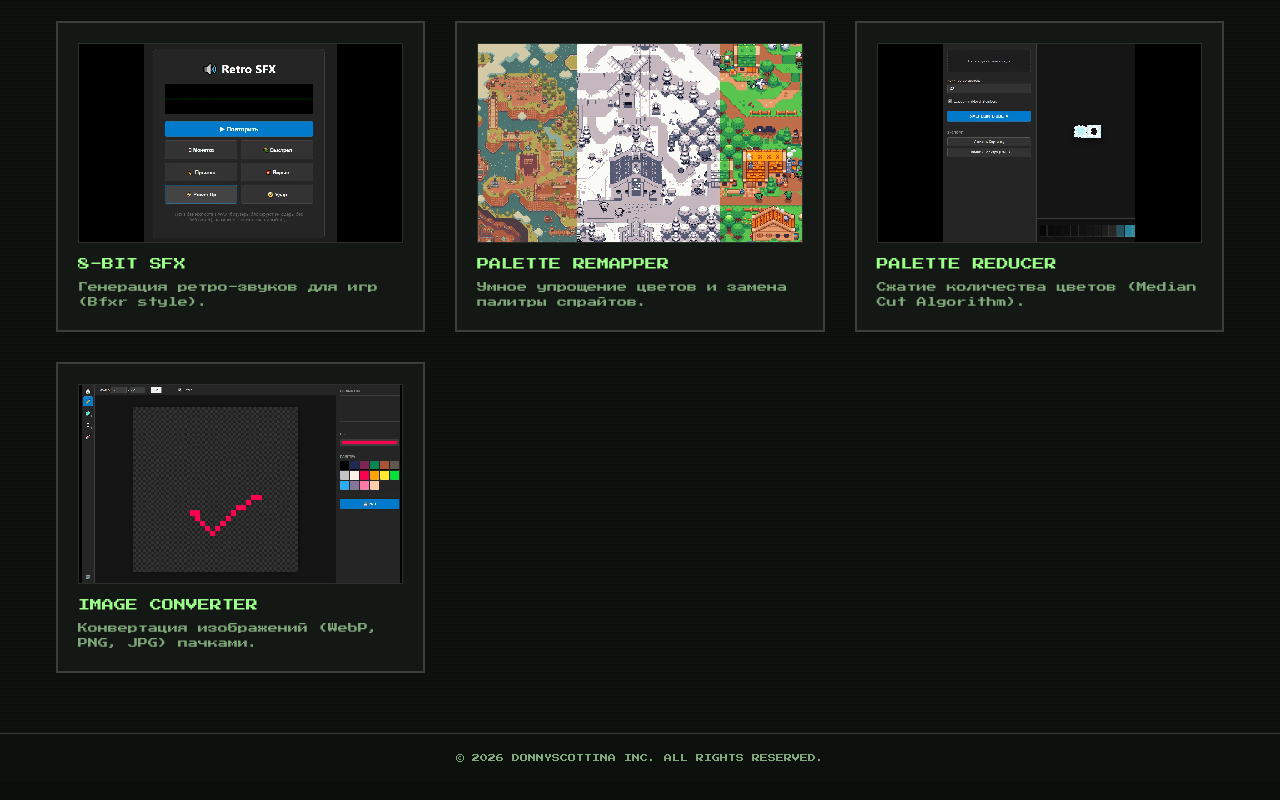
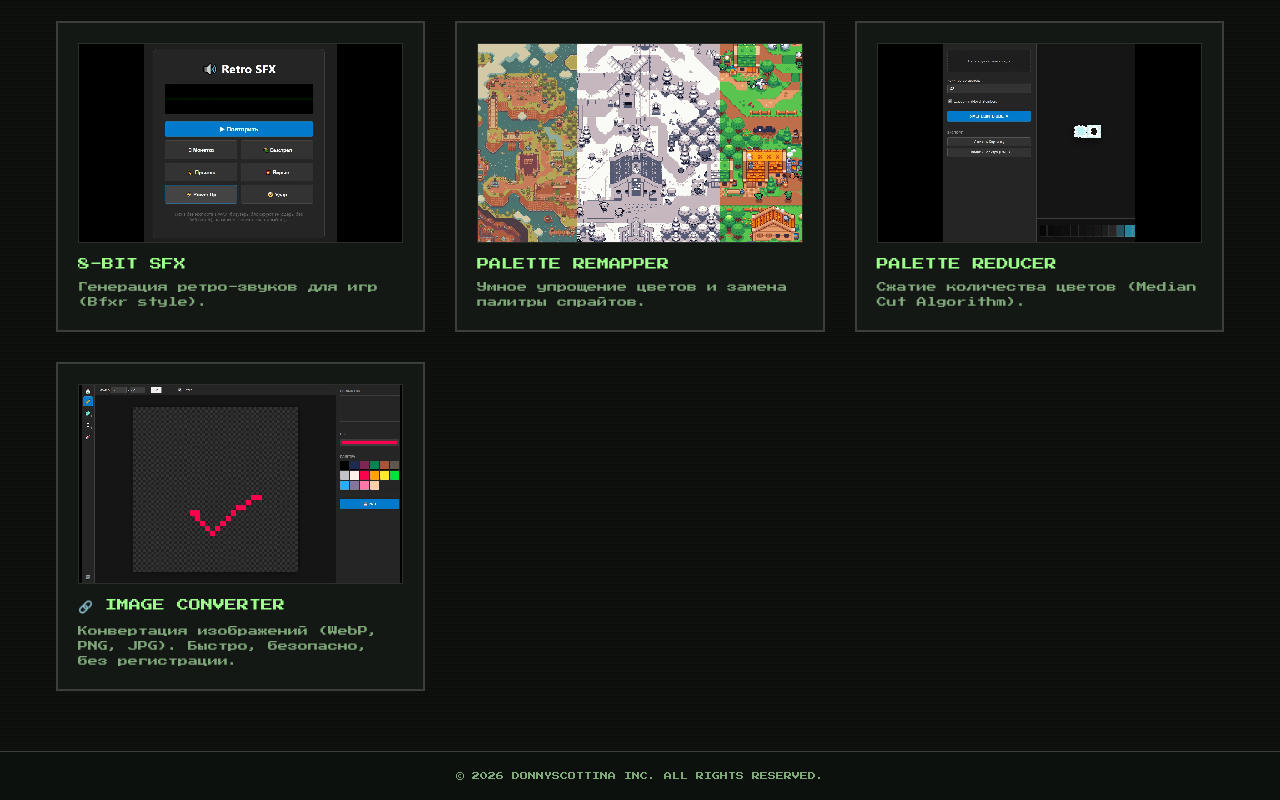
Before and after one commit to Donnyscottina/gamedev-tools, a plain HTML site: page index.html in a window 1280 px wide. Shown: the part 451-1251 px from the top of the page. Drawn offline with Linux system fonts and the light colour scheme.

Commit message:
Replace local converter with Qonveo external link

```diff
--- a/index.html
+++ b/index.html
@@ -96,13 +96,13 @@
             </div>
         </a>
 
-        <a href="converter.html" class="card">
+        <a href="https://qonveo.com/" class="card" target="_blank" rel="noopener noreferrer">
             <div class="image-wrapper">
-                <img src="paint.webp" class="card-preview" alt="Image Converter">
+                <img src="paint.webp" class="card-preview" alt="Qonveo Image Converter">
             </div>
-            <div class="title">Image Converter</div>
+            <div class="title">🔗 Image Converter</div>
             <div class="desc">
-                Конвертация изображений (WebP, PNG, JPG) пачками.
+                Конвертация изображений (WebP, PNG, JPG). Быстро, безопасно, без регистрации.
             </div>
         </a>
     </div>
```
